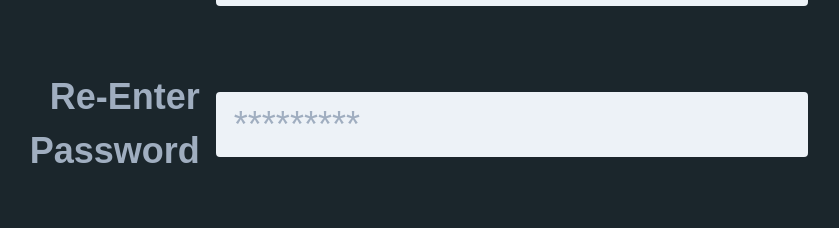
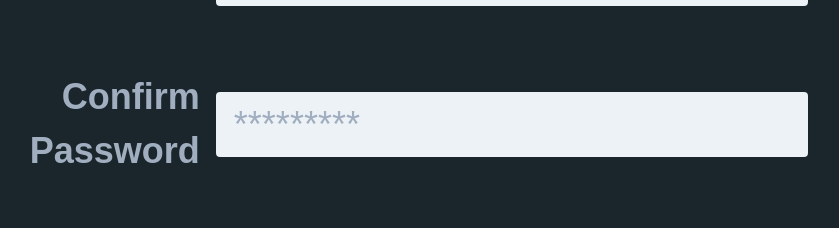
Before and after one commit to aromjhee/loopout, a React (Create React App) app: page /register in a window 1280 px wide. Shown: the part 226-454 px from the top of the page, without its empty margins (276-1115 px from the left). Built offline with nearby package versions, Linux system fonts and the light colour scheme.

Commit message:
wip Register component

```diff
--- a/src/components/Register.js
+++ b/src/components/Register.js
@@ -71,11 +71,11 @@
           <div className='md:flex md:items-center mb-24'>
             <div className='md:w-1/3 text-4xl'>
               <label className='block text-gray-500 font-bold md:text-right mb-1 md:mb-0 pr-4' htmlFor='repassword'>
-                Re-Enter Password
+                Confirm Password
               </label>
             </div>
             <div className='md:w-2/3'>
-              <input className='bg-gray-200 appearance-none border-2 border-gray-200 rounded w-full py-2 px-4 text-gray-700 leading-tight focus:outline-none focus:bg-white focus:border-purple-500' id='repassword' type='password' placeholder='*********' autoComplete='on' value={password} onChange={(e) => setRePassword(e.target.value)} />
+              <input className='bg-gray-200 appearance-none border-2 border-gray-200 rounded w-full py-2 px-4 text-gray-700 leading-tight focus:outline-none focus:bg-white focus:border-purple-500' id='repassword' type='password' placeholder='*********' autoComplete='on' value={rePassword} onChange={(e) => setRePassword(e.target.value)} />
             </div>
           </div>
           <div className='md:flex md:items-center mb-32 justify-center'>
```
